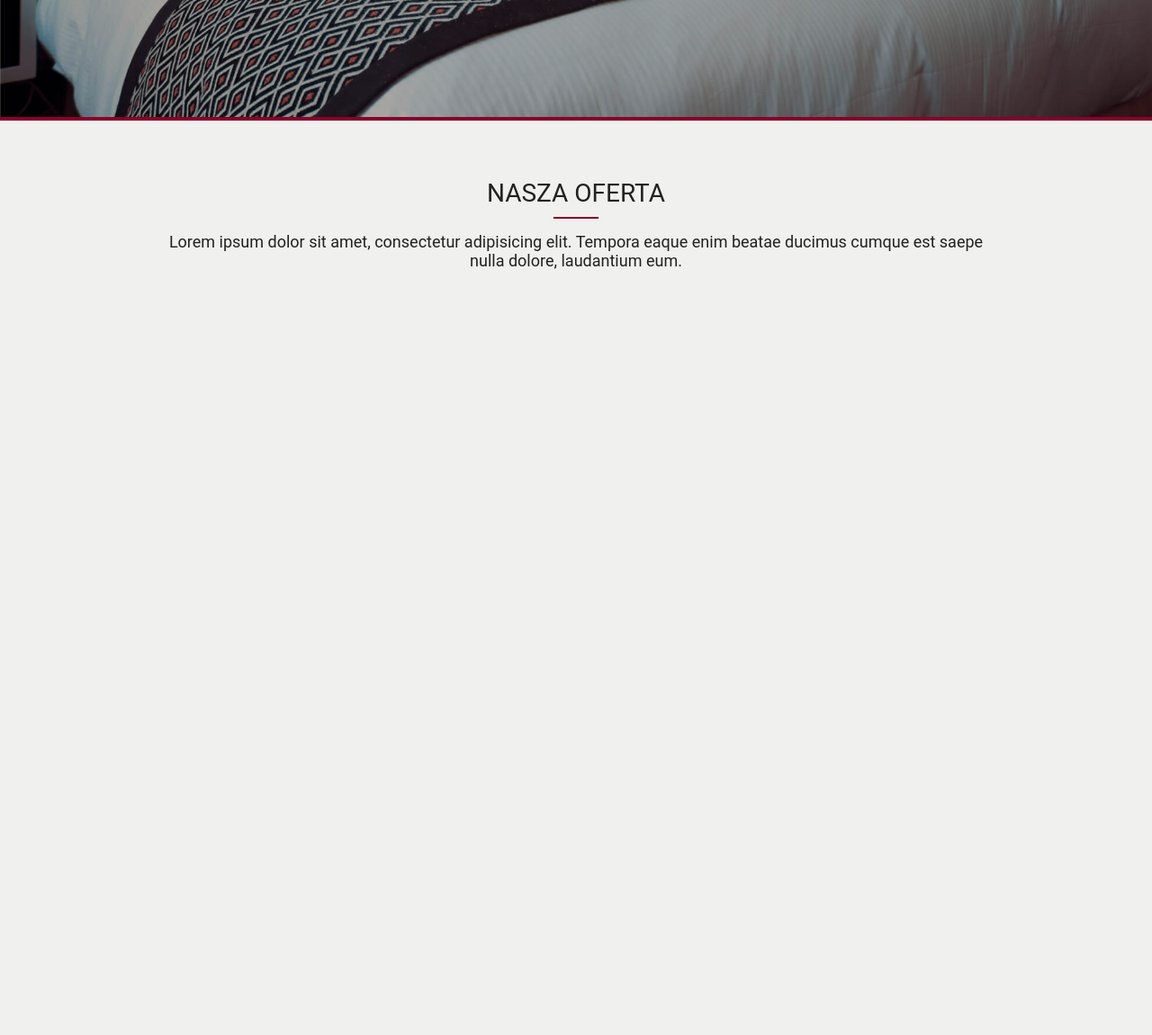
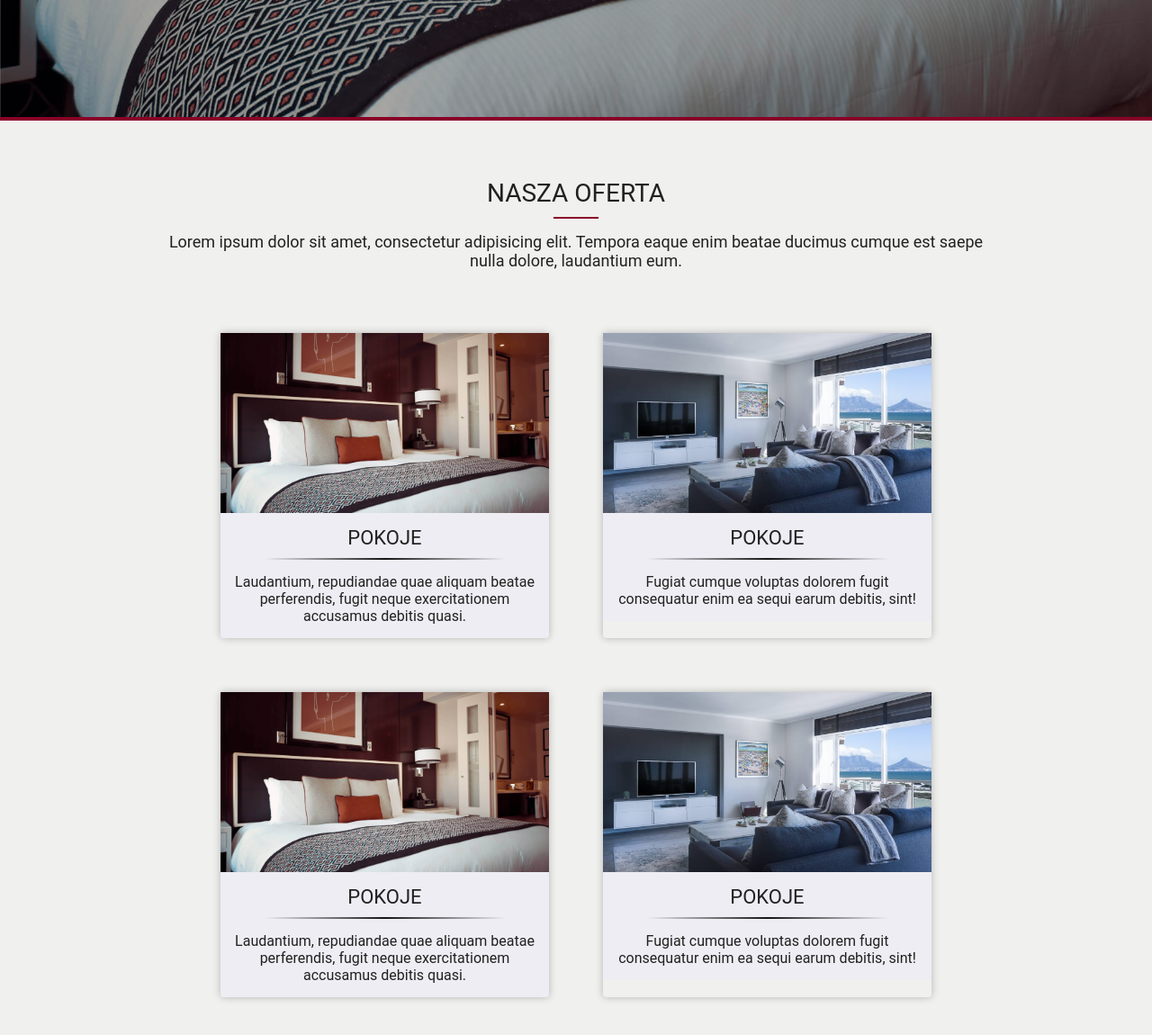
Before and after one commit to Trxior/hotel-web, a website: page index.html in a window 1280 px wide. Shown: the part 580-1730 px from the top of the page at 90% size. Before the commit the page ends 880 px from the top, so only its background shows below. Drawn offline with Linux system fonts and the light colour scheme.

Commit message:
add features to index.html

```diff
--- a/index.html
+++ b/index.html
@@ -64,11 +64,58 @@
 
     <section class="wrapper features">
         <header class="wrapper__header">
-            <h2 class="wrapper__heading wrapper__heading--large">Nasza oferta</h2>
+            <h2 class="heading heading--large">Nasza oferta</h2>
             <p class="wrapper__description">Lorem ipsum dolor sit amet, consectetur adipisicing elit. Tempora eaque enim beatae ducimus cumque est saepe nulla dolore, laudantium eum.</p>
         </header>
 
-        <div class="container">
+        <div class="features__container container">
+           <a href="" class="card features__card">
+               <div class="card__item">
+                   <div class="card__box">
+                       <img src="./img/room1.jpeg" alt=" "class="card__image">
+                   </div>
+                   <div class="card__block">
+                       <h3 class="heading heading--medium">Pokoje</h3>
+                       <p class="card__description">Laudantium, repudiandae quae aliquam beatae perferendis, fugit neque exercitationem accusamus debitis quasi.</p>
+                       </div>
+               </div>
+           </a>
+
+           <a href="" class="card features__card">
+               <div class="card__item">
+                   <div class="card__box">
+                       <img src="./img/room5.jpeg" alt=" "class="card__image">
+                   </div>
+                   <div class="card__block">
+                       <h3 class="heading heading--medium">Pokoje</h3>
+                       <p class="card__description">Fugiat cumque voluptas dolorem fugit consequatur enim ea sequi earum debitis, sint!</p>
+                   </div>
+               </div>
+           </a>
+
+           <a href="" class="card features__card">
+               <div class="card__item">
+                   <div class="card__box">
+                       <img src="./img/room1.jpeg" alt=" "class="card__image">
+                   </div>
+                   <div class="card__block">
+                       <h3 class="heading heading--medium">Pokoje</h3>
+                       <p class="card__description">Laudantium, repudiandae quae aliquam beatae perferendis, fugit neque exercitationem accusamus debitis quasi.</p>
+                       </div>
+               </div>
+           </a>
+
+           <a href="" class="card features__card">
+               <div class="card__item">
+                   <div class="card__box">
+                       <img src="./img/room5.jpeg" alt=" "class="card__image">
+                   </div>
+                   <div class="card__block">
+                       <h3 class="heading heading--medium">Pokoje</h3>
+                       <p class="card__description">Fugiat cumque voluptas dolorem fugit consequatur enim ea sequi earum debitis, sint!</p>
+                   </div>
+               </div>
+           </a>
 
         </div>
     </section>
--- a/scss/style.scss
+++ b/scss/style.scss
@@ -192,8 +192,9 @@ a {
         max-width: 980px;
         text-align: center;
     }
+}
 
-    &__heading {
+.heading {
     width: 100%;
     text-align: center;
     text-transform: uppercase;
@@ -217,7 +218,7 @@ a {
     }
 
     &--medium {
-            font-size: 24px;
+        font-size: 22px;
 
         &:after {
             background: linear-gradient(to right, rgba(21, 21, 21, 0), rgba(21, 21, 21, 1), rgba(21, 21, 21, 0));
@@ -226,6 +227,56 @@ a {
         }
     }
 }
+
+.card {
+    display: flex;
+    flex-wrap: wrap;
+
+    &__item {
+        display: flex;
+        flex-direction: column;
+        margin: 30px;
+        flex: 1 1 425px;
+        box-shadow: 0 0 8px rgba(0, 0, 0, .25);
+        border-radius: 4px;
+    }
+
+    &__box {
+        overflow: hidden;
+        width: 100%;
+        height: 25vh;
+    }
+
+    &__image {
+        width: 100%;
+        height: 25vh;
+        max-height: 25vh;
+        object-fit: cover;
+        transition: 1s;
+    }
+
+    &__block {
+        padding: 15px;
+        background: rgba(225, 225, 255, .25);
+        text-align: center;
+    }
+
+    &__description {
+        font-size: 16px;
+    }
+}
+
+.features {
+    &__container {
+        justify-content: center;
+        flex-wrap: wrap;
+        padding: 5vh 0;
+    }
+
+    &__card {
+        max-width: 425px;
+        cursor: pointer;
+    }
 }
 
 
```
Also changed, not shown: css/style.css. Lines whose indentation alone changed are shown as unchanged.
